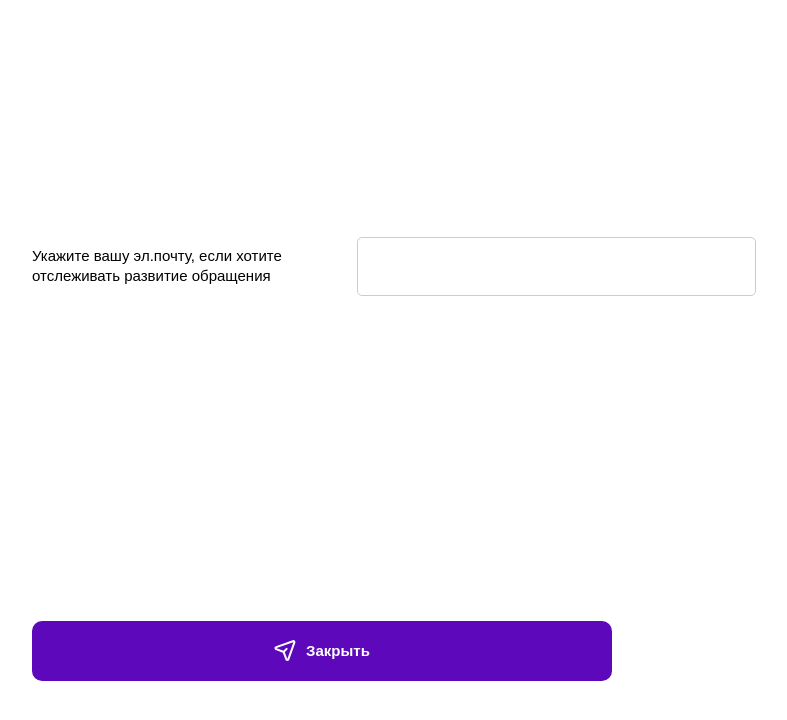
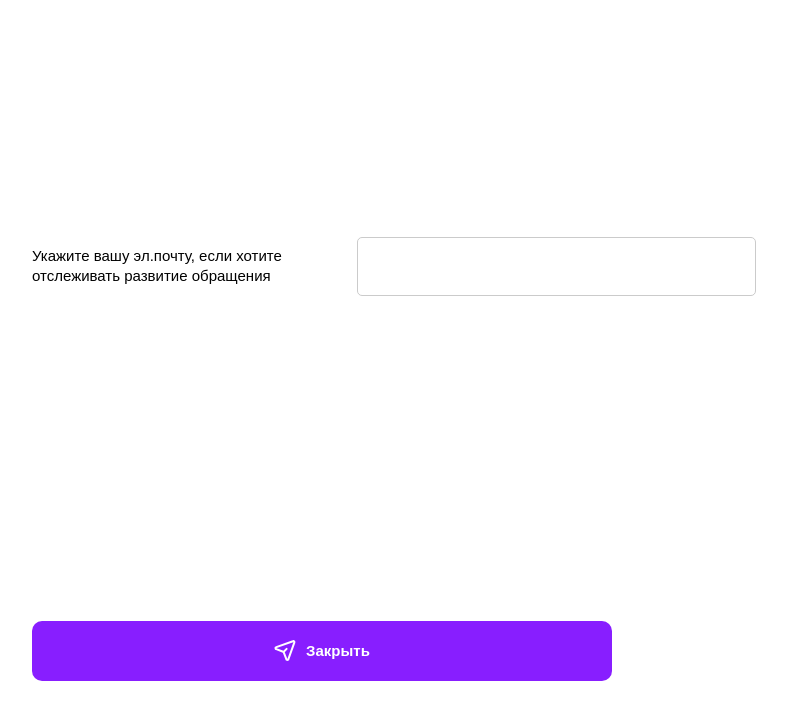
Before and after one commit to VitalyBibik/CyberHackathon, a React app: page /FeedBack in a window 1280 px wide. In both pictures the pointer is over the button "Закрыть". Shown: the part 240-960 px from the top of the page, without its empty margins (246-1033 px from the left). Built offline with nearby package versions, Linux system fonts and the light colour scheme.

Commit message:
add style in buttin

```diff
--- a/src/ui/button/button.module.scss
+++ b/src/ui/button/button.module.scss
@@ -29,4 +29,10 @@ $tColor: #fff;
   &_color_red {
     background-color: $btnStopColor;
   }
+  &:hover {
+    background-color: #881eff;
+  }
+  :active {
+    background-color: #46058f;
+  }
 }
```
